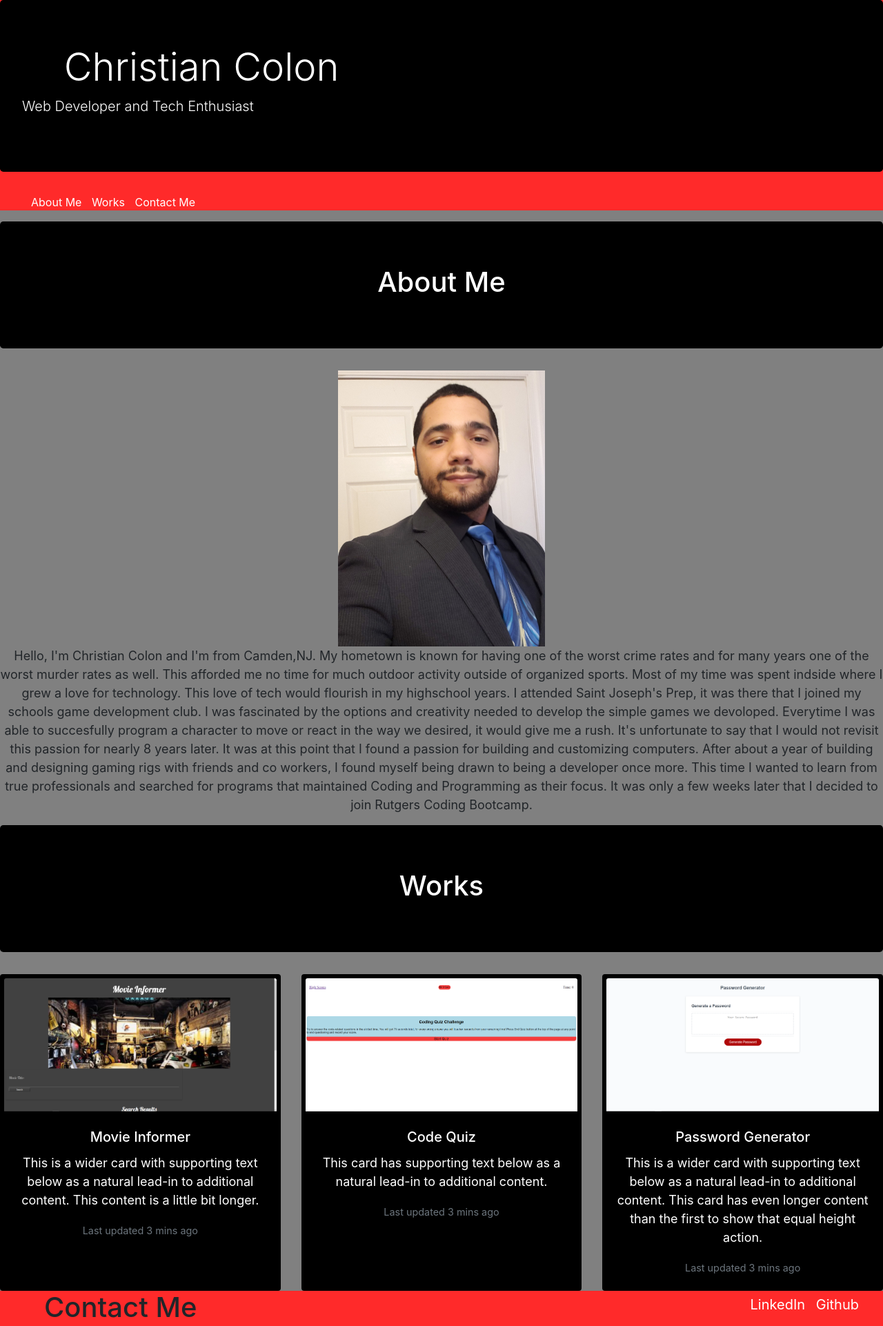
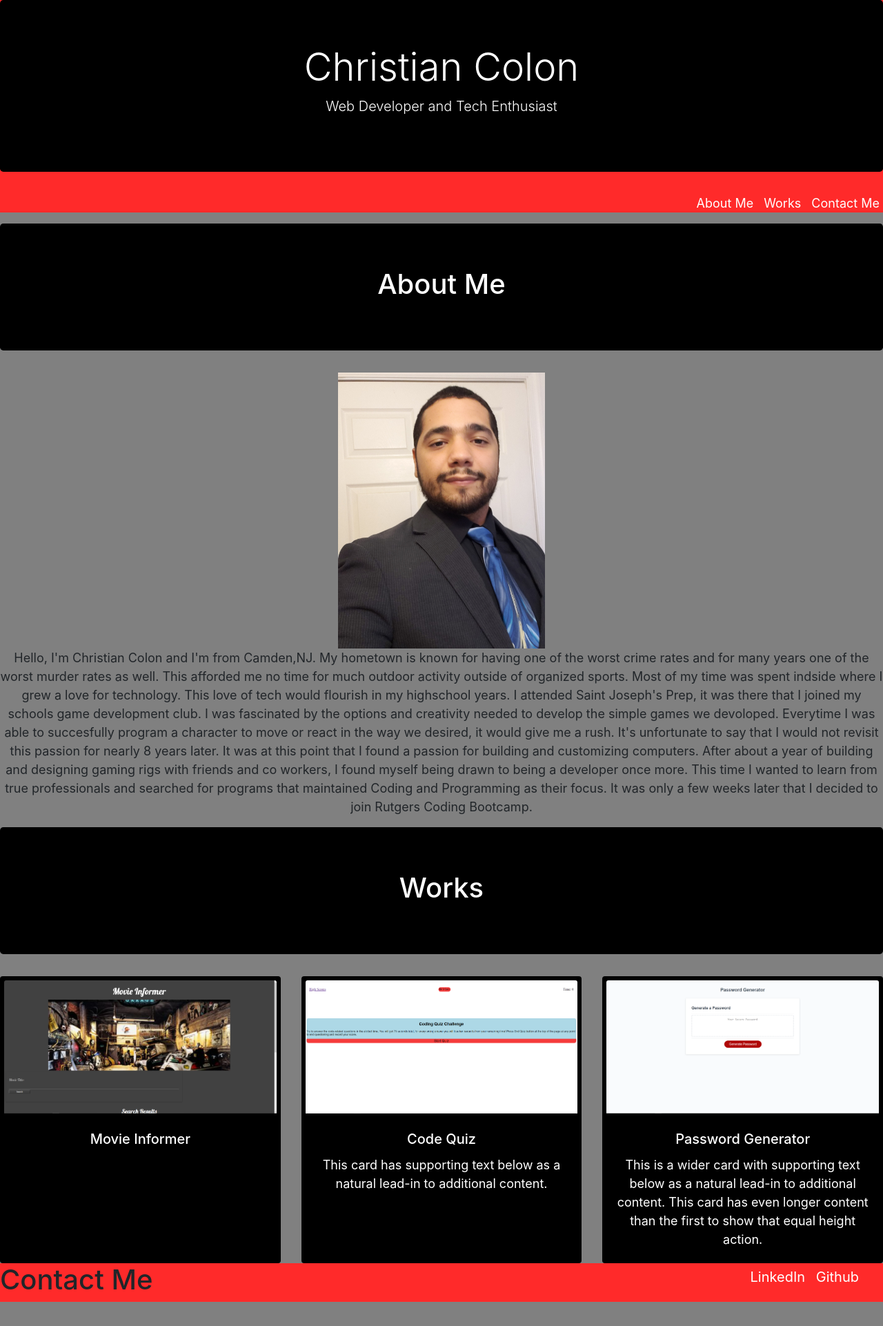
Before and after one commit to Colon182/Bootstrap-Portfolio, a plain HTML site: page Index.html in a window 1280 px wide. Shown: the whole page at 69% size. After the commit the page ends 1887 px from the top, so only its background shows below. Drawn offline with nearby package versions, Linux system fonts and the light colour scheme.

Commit message:
fixing typos and styling

```diff
--- a/Assets/CSS/style.css
+++ b/Assets/CSS/style.css
@@ -8,6 +8,10 @@
     color: white;
 }
 
+.lead{
+    text-align: center;
+}
+
 Header {
     background-color: rgb(255, 42, 42);
 }
@@ -15,16 +19,15 @@ Header {
 body {
     background-color: grey;
 }
-.Header {
-    display: flex;
-    justify-content: space-between;
-    align-items: center;
+.header-list{
+    text-align: right;
+    font-size: large;
 }
 
 
 h1 {
     font-size: 40px;
-    padding-left: 5%;
+    text-align: center;
 }
 
 h2{
--- a/Index.html
+++ b/Index.html
@@ -19,7 +19,7 @@
             <p class="lead">Web Developer and Tech Enthusiast</p>
         </div>
         <nav>
-            <ul>
+            <ul class="header-list">
                 <li>
                     <a href="#AboutMe">About Me</a>
                 </li>
@@ -65,9 +65,8 @@
                     </a>
                     <div class="card-body">
                         <h5 class="card-title">Movie Informer</h5>
-                        <p class="card-text">This is a wider card with supporting text below as a natural lead-in to
-                            additional content. This content is a little bit longer.</p>
-                        <p class="card-text"><small class="text-muted">Last updated 3 mins ago</small></p>
+                        <p class="card-text">
+                        </p>
                     </div>
                 </div>
                 <div class="card">
@@ -77,20 +76,20 @@
                     <div class="card-body">
                         <h5 class="card-title">Code Quiz</h5>
                         <p class="card-text">This card has supporting text below as a natural lead-in to additional
-                            content.</p>
-                        <p class="card-text"><small class="text-muted">Last updated 3 mins ago</small></p>
+                            content.
+                        </p>
                     </div>
                 </div>
                 <div class="card">
                     <a href="https://colon182.github.io/Password-Generator/" target="_blank">
-                        <img class="card-img-top" src="Assets/Images/PasswordGenerator.png" alt="Card image cap">
+                        <img class="card-img-top" src="Assets/Images/PasswordGenerator.png" alt="Password Generator">
                     </a>
                     <div class="card-body">
                         <h5 class="card-title">Password Generator</h5>
                         <p class="card-text">This is a wider card with supporting text below as a natural lead-in to
                             additional content. This card has even longer content than the first to show that equal
-                            height action.</p>
-                        <p class="card-text"><small class="text-muted">Last updated 3 mins ago</small></p>
+                            height action.
+                        </p>
                     </div>
                 </div>
             </div>
@@ -98,11 +97,12 @@
         <div id="ContactMe">
             <h1>Contact Me</h1>
             <ul>
-                <li> <a href="https://www.linkedin.com/in/christian-colon-861964218/" target="_blank"> LinkedIn</a>
+                <li>
+                    <a href="https://www.linkedin.com/in/christian-colon-861964218/" target="_blank"> LinkedIn</a>
                 </li>
-                <li> <a href="https://github.com/Colon182/Password-Generator" target="_blank">Github
-
-                    </a></li>
+                <li>
+                    <a href="https://github.com/Colon182/Password-Generator" target="_blank">Github</a>
+                </li>
             </ul>
 
         </div>
```
